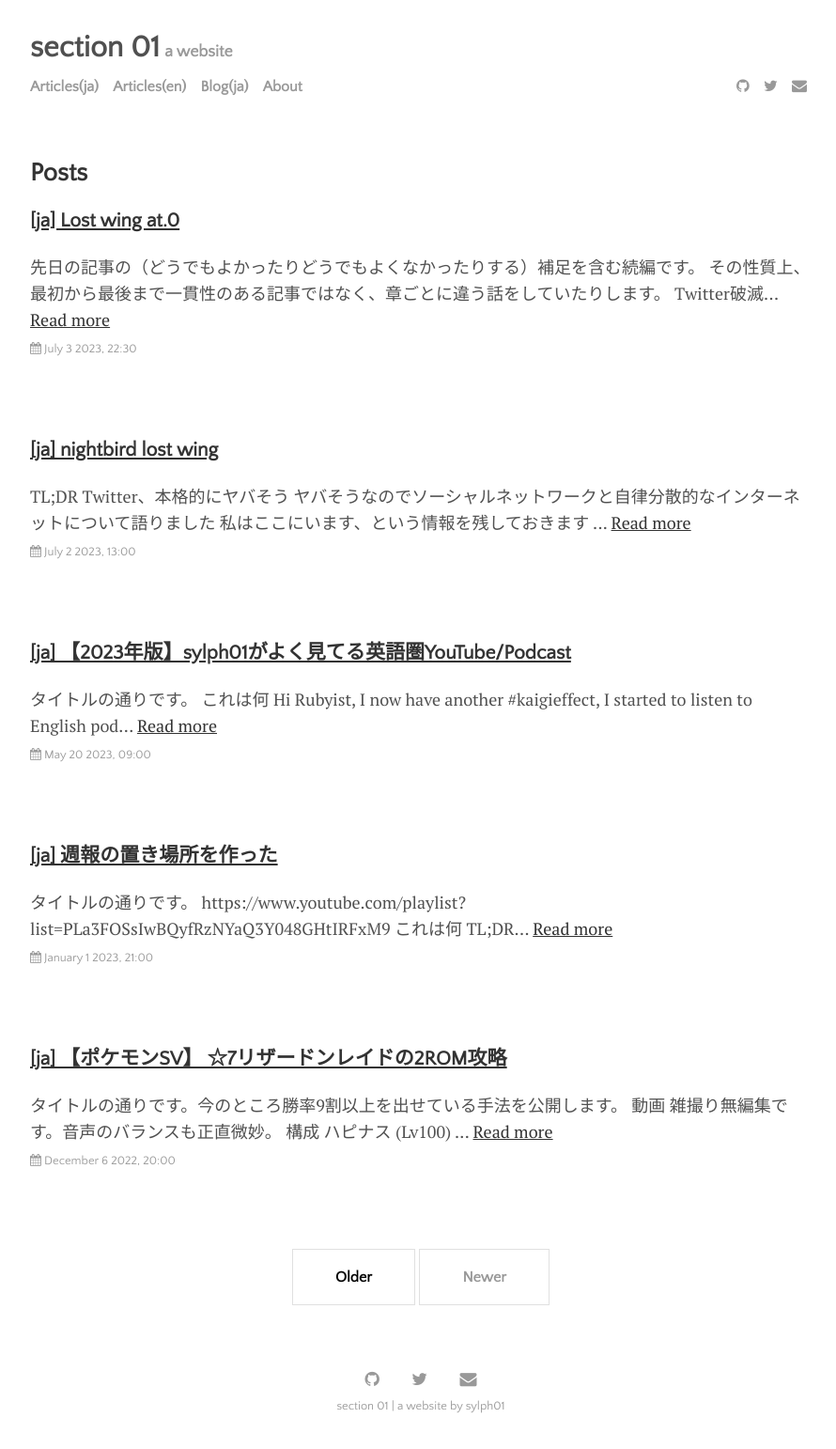
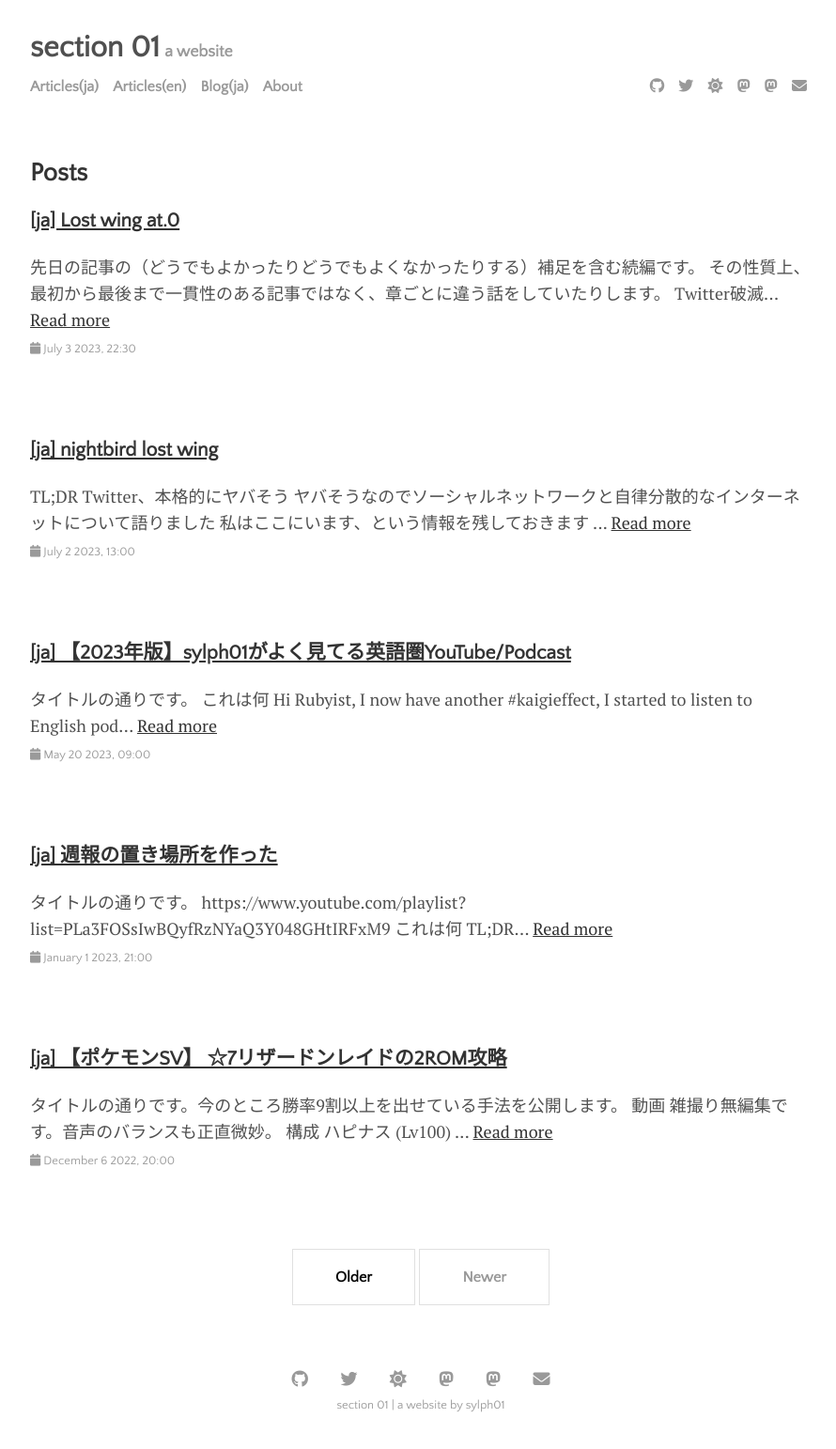
Before and after one commit to sylph01/sylph01.github.io, a Jekyll site: the page built from index.html, in a window 1280 px wide. Shown: the whole page at 94% size, without its empty margins (192-1082 px from the left). Built offline with Jekyll 4.4.1, drawn with Linux system fonts in a browser that asks for light colours; nearby versions of some CDN libraries; the list of posts is cut into pages by our own code.

Commit message:
Update social icons

```diff
--- a/_includes/footer.html
+++ b/_includes/footer.html
@@ -1,8 +1,9 @@
 <footer class="footer">
-  <a href="https://github.com/{{site.author.github}}"><i class="fa fa-github" aria-hidden="true" target="_blank"></i></a>
-  <a href="https://twitter.com/{{site.author.twitter}}"><i class="fa fa-twitter" aria-hidden="true" target="_blank"></i></a>
-  {% if site.author.instagram %}<a href="https://instagram.com/{{site.author.instagram}}"><i class="fa fa-instagram" aria-hidden="true" target="_blank"></i></a>{% endif %}
-  {% if site.author.linkedin %}<a href="https://linkedin.com/in/{{site.author.linkedin}}"><i class="fa fa-linkedin" aria-hidden="true" target="_blank"></i></a>{% endif %}
+  <a href="https://github.com/{{site.author.github}}"><i class="fa-brands fa-github" aria-hidden="true" target="_blank"></i></a>
+  <a href="https://twitter.com/{{site.author.twitter}}"><i class="fa-brands fa-twitter" aria-hidden="true" target="_blank"></i></a>
+  <a href="https://bsky.app/profile/sylph01.s01.ninja"><i class="fa-solid fa-sun" aria-hidden="true" target="_blank"></i></a>
+  <a href="https://mstdn.cryptic-command.net/@s01" rel="me"><i class="fa-brands fa-mastodon" aria-hidden="true" target="_blank"></i></a>
+  <a href="https://ruby.social/@s01" rel="me"><i class="fa-brands fa-mastodon" aria-hidden="true" target="_blank"></i></a>
   <a href="mailto:{{site.author.email}}"><i class="fa fa-envelope" aria-hidden="true" target="_blank"></i></a>
   <div class="post-date"><a href="{{ site.github.url }}/menu/about.html">{{ site.title }} | {{ site.tagline }} by {{ site.author.name }}</a></div>
 </footer>
--- a/_includes/head.html
+++ b/_includes/head.html
@@ -17,7 +17,7 @@
   <link rel="stylesheet" href="https://fonts.googleapis.com/css?family=PT+Serif:400,400italic,700%7CPT+Sans:400">
   <link rel="stylesheet" href="https://fonts.googleapis.com/css?family=Source+Code+Pro">
   <link rel="stylesheet" href="https://fonts.googleapis.com/css?family=Quattrocento+Sans">
-  <link rel="stylesheet" href="https://cdnjs.cloudflare.com/ajax/libs/font-awesome/4.6.3/css/font-awesome.min.css">
+  <link rel="stylesheet" href="https://cdnjs.cloudflare.com/ajax/libs/font-awesome/6.4.0/css/all.min.css">
 
   <script type="text/javascript" async
     src="https://cdn.mathjax.org/mathjax/latest/MathJax.js?config=TeX-MML-AM_CHTML">
--- a/_includes/menu.html
+++ b/_includes/menu.html
@@ -5,10 +5,11 @@
     {% endfor %}
   </div>
   <div class="social-icons">
-    <a href="https://github.com/{{ site.author.github }}"><i class="fa fa-github" aria-hidden="true" target="_blank"></i></a>
-    <a href="https://twitter.com/{{ site.author.twitter }}"><i class="fa fa-twitter" aria-hidden="true" target="_blank"></i></a>
-    {% if site.author.instagram %}<a href="https://instagram.com/{{ site.author.instagram }}"><i class="fa fa-instagram" aria-hidden="true" target="_blank"></i></a>{% endif %}
-    {% if site.author.linkedin %}<a href="https://linkedin.com/in/{{ site.author.linkedin }}"><i class="fa fa-linkedin" aria-hidden="true" target="_blank"></i></a>{% endif %}
-    <a href="mailto:{{ site.author.email }}"><i class="fa fa-envelope" aria-hidden="true" target="_blank"></i></a>
+    <a href="https://github.com/{{site.author.github}}"><i class="fa-brands fa-github" aria-hidden="true" target="_blank"></i></a>
+    <a href="https://twitter.com/{{site.author.twitter}}"><i class="fa-brands fa-twitter" aria-hidden="true" target="_blank"></i></a>
+    <a href="https://bsky.app/profile/sylph01.s01.ninja"><i class="fa-solid fa-sun" aria-hidden="true" target="_blank"></i></a>
+    <a href="https://mstdn.cryptic-command.net/@s01" rel="me"><i class="fa-brands fa-mastodon" aria-hidden="true" target="_blank"></i></a>
+    <a href="https://ruby.social/@s01" rel="me"><i class="fa-brands fa-mastodon" aria-hidden="true" target="_blank"></i></a>
+    <a href="mailto:{{site.author.email}}"><i class="fa fa-envelope" aria-hidden="true" target="_blank"></i></a>
   </div>
 </div>
--- a/css/main.css
+++ b/css/main.css
@@ -341,6 +341,32 @@ pre {
   	transition: .5s;
 }
 
+.fa-mastodon:hover {
+  color: #5B49DE;
+}
+
+.fa-mastodon {
+  padding: 5px;
+	-o-transition:.5s;
+  	-ms-transition:.5s;
+  	-moz-transition:.5s;
+  	-webkit-transition:.5s;
+  	transition: .5s;
+}
+
+.fa-sun:hover {
+	color: #00aced;
+}
+
+.fa-sun {
+  padding: 5px;
+	-o-transition:.5s;
+  	-ms-transition:.5s;
+  	-moz-transition:.5s;
+  	-webkit-transition:.5s;
+  	transition: .5s;
+}
+
 .fa-twitter:hover {
 	color: #00aced;
 }
```
Also changed, not shown: Gemfile.lock.
